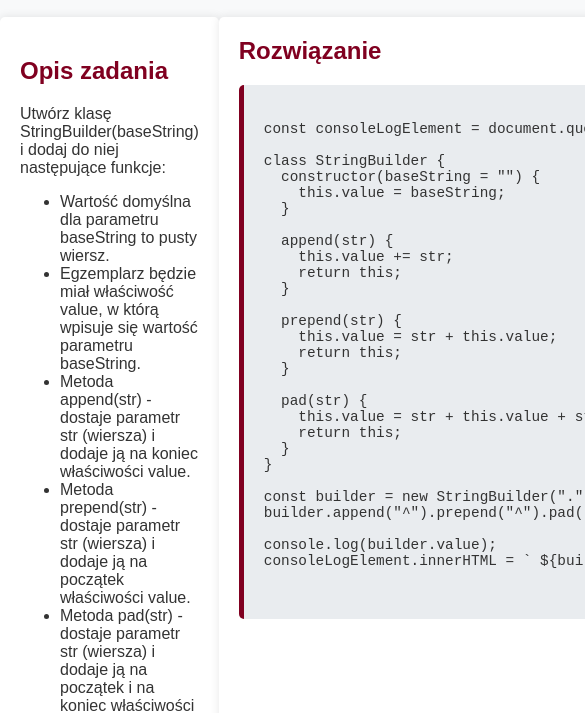
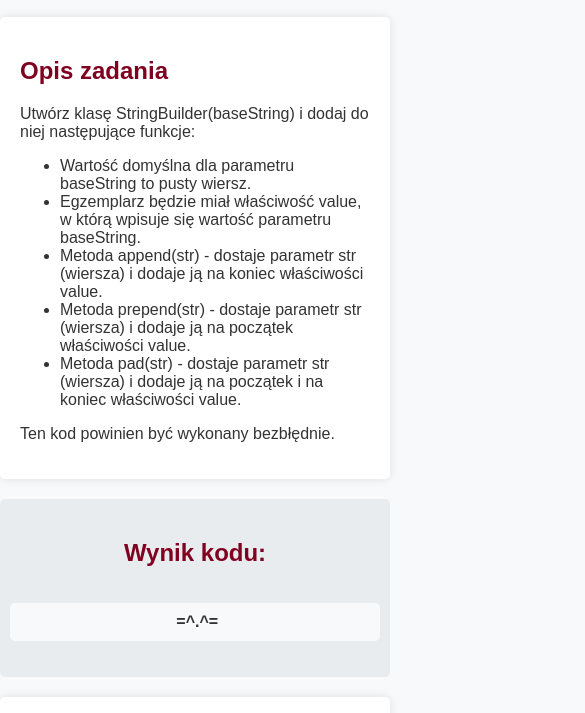
Before and after one commit to tsmolarczyk/exercise-1, a plain HTML site: page index.html in a window 390 px wide. Shown: the part 138-851 px from the top of the page, 585 px wide, since content can reach past the window. Drawn offline with Linux system fonts and the light colour scheme.

Commit message:
simple small screen style

```diff
--- a/styles.css
+++ b/styles.css
@@ -39,6 +39,7 @@ code {
 .basic {
   display: flex;
   justify-content: space-between;
+  flex-direction: row;
 }
 
 #solution {
@@ -87,3 +88,13 @@ a:hover {
   color: #590015;
   text-decoration: underline;
 }
+
+@media (max-width: 960px) {
+  .basic {
+    flex-direction: column;
+  }
+
+  #solution {
+    padding: 0;
+  }
+}
```
